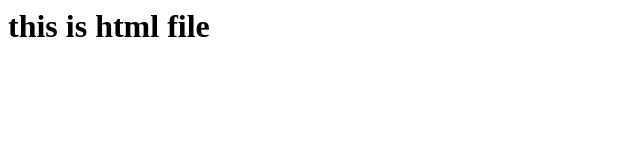
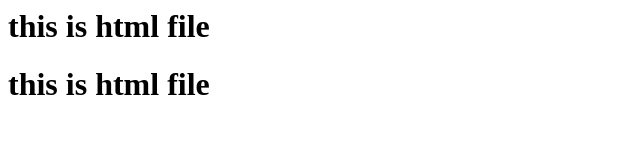
Before and after one commit to ShubhamMestry24/GitRepoPract, a plain HTML site: page index.html in a window 1280 px wide. Shown: the whole page, without its empty margins (0-640 px from the left). Drawn offline with Linux system fonts and the light colour scheme.

Commit message:
test commit after updating version

```diff
--- a/index.html
+++ b/index.html
@@ -1 +1,2 @@
 <h1> this is html file <h1>
+<h1> this is html file <h1>
```
